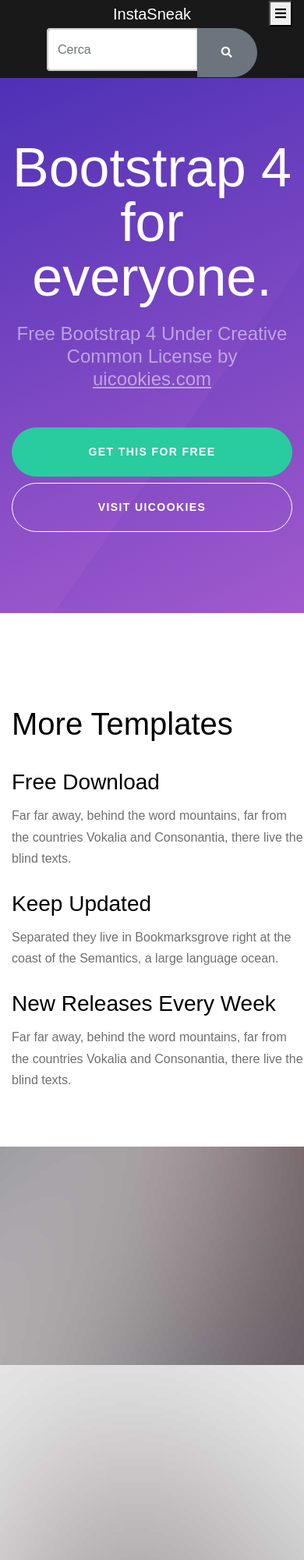
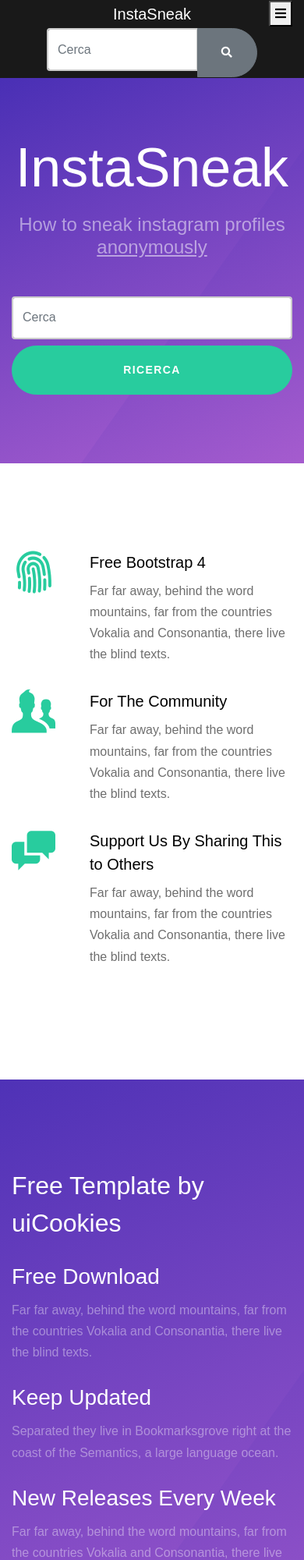
Before and after one commit to tchappel/instaSneak-bootstrap, a website: page src/index.html in a window 390 px wide. Shown: the top 2000 px of the page at 78% size. Drawn offline with nearby package versions, Linux system fonts and the light colour scheme; files that its build step writes are made by us from their sources; files whose address does not match are found by name; a web font is replaced by a local one.

Commit message:
upload same index.html of instasneak

```diff
--- a/src/index.html
+++ b/src/index.html
@@ -88,140 +88,30 @@
         <div class="row probootstrap-vh-100 align-items-center text-center">
           <div class="col-sm">
             <div class="probootstrap-text">
-              <h1 class="probootstrap-heading text-white mb-4">
-                Bootstrap 4 for everyone.
-              </h1>
+              <h1 class="probootstrap-heading text-white mb-4">InstaSneak</h1>
               <div class="probootstrap-subheading mb-5">
                 <p class="h4 font-weight-normal">
-                  Free Bootstrap 4 Under Creative Common License by
-                  <u>uicookies.com</u>
+                  How to sneak instagram profiles <u>anonymously</u>
                 </p>
               </div>
-              <p>
-                <a
-                  href="https://uicookies.com/"
-                  class="btn btn-primary mr-2 mb-2"
-                  >Get This for Free</a
-                ><a
-                  href="https://uicookies.com/"
-                  class="btn btn-primary btn-outline-white mb-2"
-                  >Visit uiCookies</a
-                >
-              </p>
-            </div>
-          </div>
-        </div>
-      </div>
-    </section>
-
-    <section class="probootstrap-section">
-      <div class="container">
-        <div class="row align-items-center">
-          <div class="col-md pr-md-5 pr-0 mb-5">
-            <h1 class="mb-4 display-5">More Templates</h1>
-            <div class="probootstrap-item mb-4">
-              <h3>Free Download</h3>
-              <p>
-                Far far away, behind the word mountains, far from the countries
-                Vokalia and Consonantia, there live the blind texts.
-              </p>
-            </div>
-            <div class="probootstrap-item mb-4">
-              <h3>Keep Updated</h3>
-              <p>
-                Separated they live in Bookmarksgrove right at the coast of the
-                Semantics, a large language ocean.
-              </p>
-            </div>
-            <div class="probootstrap-item mb-4">
-              <h3>New Releases Every Week</h3>
-              <p>
-                Far far away, behind the word mountains, far from the countries
-                Vokalia and Consonantia, there live the blind texts.
-              </p>
-            </div>
-          </div>
-
-          <div class="col-md pl-md-5 pl-0 probootstrap-image-grid">
-            <div class="row">
-              <div class="col-md-6">
-                <a class="probootstrap-img-item" href="#"
-                  ><span class="icon icon-plus"></span>
-                  <div style="background-image: url(images/img_1.jpg);"></div
-                ></a>
-              </div>
-              <div class="col-md-6">
-                <a class="probootstrap-img-item" href="#"
-                  ><span class="icon icon-plus"></span>
-                  <div style="background-image: url(images/img_2.jpg);"></div
-                ></a>
-              </div>
-            </div>
-            <div class="row">
-              <div class="col-md-6">
-                <a class="probootstrap-img-item" href="#"
-                  ><span class="icon icon-plus"></span>
-                  <div style="background-image: url(images/img_3.jpg);"></div
-                ></a>
-              </div>
-              <div class="col-md-6">
-                <a class="probootstrap-img-item" href="#"
-                  ><span class="icon icon-plus"></span>
-                  <div style="background-image: url(images/img_4.jpg);"></div
-                ></a>
-              </div>
-            </div>
-          </div>
-        </div>
-      </div>
-    </section>
-
-    <section
-      class="probootstrap-section probootstrap-section-feature pb-0 probootstrap-overflow-hidden"
-    >
-      <div class="container">
-        <div class="row">
-          <div class="col-md-6 pl-md-5 pb-5 order-md-2 order-1">
-            <h2 class="mb-4 display-5 probootstrap-heading">
-              Free Template by uiCookies
-            </h2>
-            <div class="probootstrap-item mb-4">
-              <h3>Free Download</h3>
-              <p>
-                Far far away, behind the word mountains, far from the countries
-                Vokalia and Consonantia, there live the blind texts.
-              </p>
-            </div>
-            <div class="probootstrap-item mb-4">
-              <h3>Keep Updated</h3>
-              <p>
-                Separated they live in Bookmarksgrove right at the coast of the
-                Semantics, a large language ocean.
-              </p>
-            </div>
-            <div class="probootstrap-item mb-4">
-              <h3>New Releases Every Week</h3>
-              <p>
-                Far far away, behind the word mountains, far from the countries
-                Vokalia and Consonantia, there live the blind texts.
-              </p>
-            </div>
-            <div class="probootstrap-item mb-4">
-              <h3>Donate Any Amount</h3>
-              <p>
-                Far far away, behind the word mountains, far from the countries
-                Vokalia and Consonantia, there live the blind texts.
-              </p>
-            </div>
-          </div>
-
-          <div class="col-md-6 pr-md-5 order-md-1 order-2">
-            <div class="probootstrap-device">
-              <img
-                src="images/phone_3.png"
-                alt="Free Bootstrap 4 Template by uicookies.com"
-                class="img-fluid mb-md-0 mb-5"
-              />
+              <form method="POST" action="https://instasneak.it/ricercapost">
+                <input
+                  type="hidden"
+                  name="_token"
+                  value="457AeHhjEmMsJZ09C3HYJsKsM6Qg0R64eApfmGij"
+                />
+                <div class="form-group mx-sm-3 mb-2">
+                  <input
+                    type="text"
+                    name="ricerca"
+                    class="form-control form-controll"
+                    placeholder="Cerca"
+                  />
+                </div>
+                <button type="submit" class="btn btn-primary mb-2">
+                  Ricerca
+                </button>
+              </form>
             </div>
           </div>
         </div>
@@ -277,13 +167,65 @@
       </div>
     </section>
 
+    <section
+      class="probootstrap-section probootstrap-section-feature pb-0 probootstrap-overflow-hidden"
+    >
+      <div class="container">
+        <div class="row">
+          <div class="col-md-6 pl-md-5 pb-5 order-md-2 order-1">
+            <h2 class="mb-4 display-5 probootstrap-heading">
+              Free Template by uiCookies
+            </h2>
+            <div class="probootstrap-item mb-4">
+              <h3>Free Download</h3>
+              <p>
+                Far far away, behind the word mountains, far from the countries
+                Vokalia and Consonantia, there live the blind texts.
+              </p>
+            </div>
+            <div class="probootstrap-item mb-4">
+              <h3>Keep Updated</h3>
+              <p>
+                Separated they live in Bookmarksgrove right at the coast of the
+                Semantics, a large language ocean.
+              </p>
+            </div>
+            <div class="probootstrap-item mb-4">
+              <h3>New Releases Every Week</h3>
+              <p>
+                Far far away, behind the word mountains, far from the countries
+                Vokalia and Consonantia, there live the blind texts.
+              </p>
+            </div>
+            <div class="probootstrap-item mb-4">
+              <h3>Donate Any Amount</h3>
+              <p>
+                Far far away, behind the word mountains, far from the countries
+                Vokalia and Consonantia, there live the blind texts.
+              </p>
+            </div>
+          </div>
+
+          <div class="col-md-6 pr-md-5 order-md-1 order-2">
+            <div class="probootstrap-device">
+              <img
+                src="https://instasneak.it/website_assets/images/phone_3.png"
+                alt="Free Bootstrap 4 Template by uicookies.com"
+                class="img-fluid mb-md-0 mb-5"
+              />
+            </div>
+          </div>
+        </div>
+      </div>
+    </section>
+
     <footer class="probootstrap-footer">
       <div class="container">
         <div class="row mb-5">
           <div class="col-md-8">
             <div class="row">
               <div class="col-lg mb-4">
-                <h2 class="probootstrap-heading"><a href="#">Unlock</a></h2>
+                <h2 class="probootstrap-heading"><a href="#">InstaSneak</a></h2>
               </div>
               <div class="col-lg">
                 <div class="probootstrap-footer-widget mb-4">
@@ -353,11 +295,10 @@
           <div class="col-md text-md-right text-left">
             <p>
               <small
-                >&copy; Unlock 2017. All Rights Reserved. <br />
+                >&copy; instaSneak 2019. All Rights Reserved. <br />
                 Made with <span class="icon-heart"></span> by
-                <a href="https://uicookies.com/">uiCookies</a> Demo Images:
-                Unsplash</small
-              >
+                <a href="#">instaSneak.it</a>
+              </small>
             </p>
           </div>
         </div>
```
